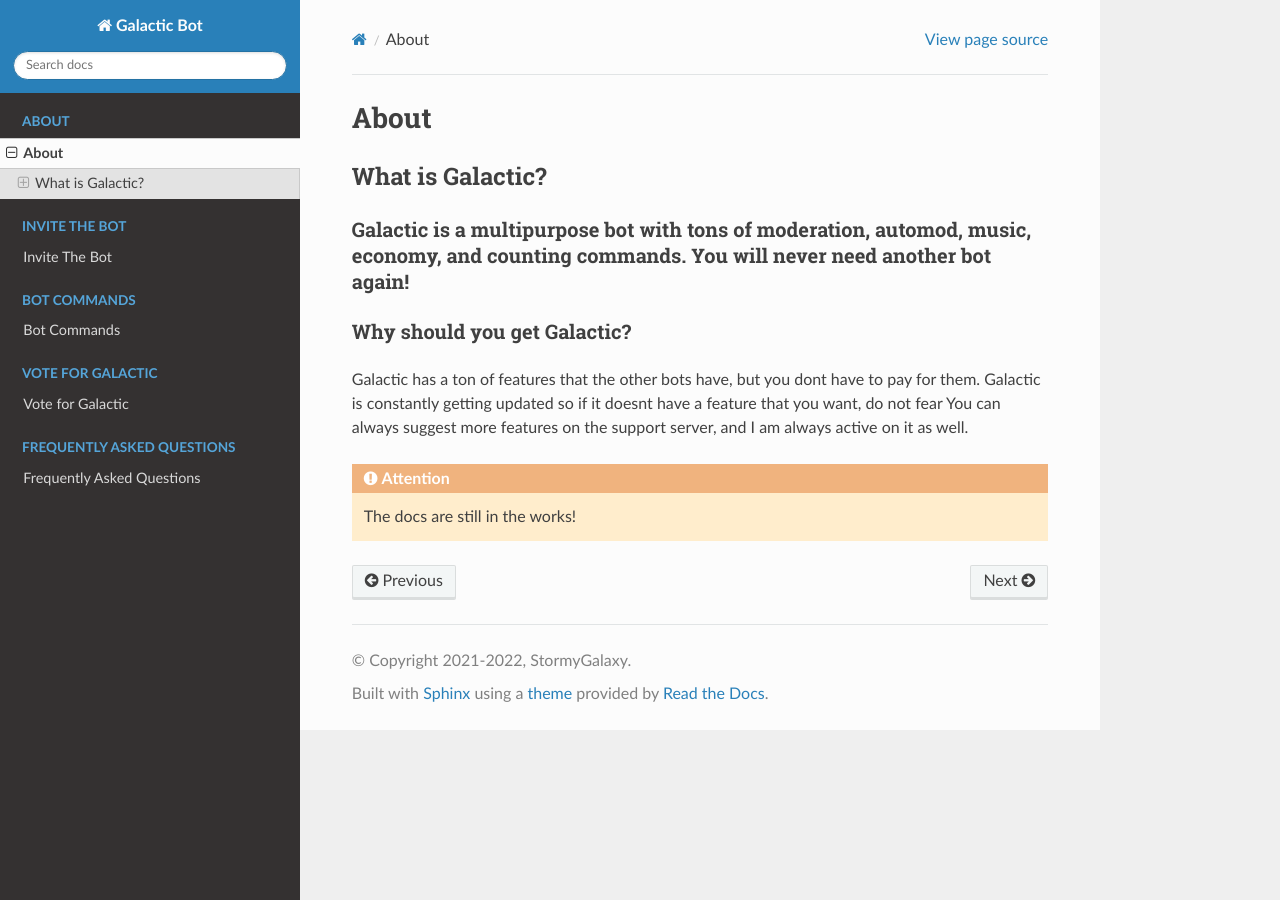
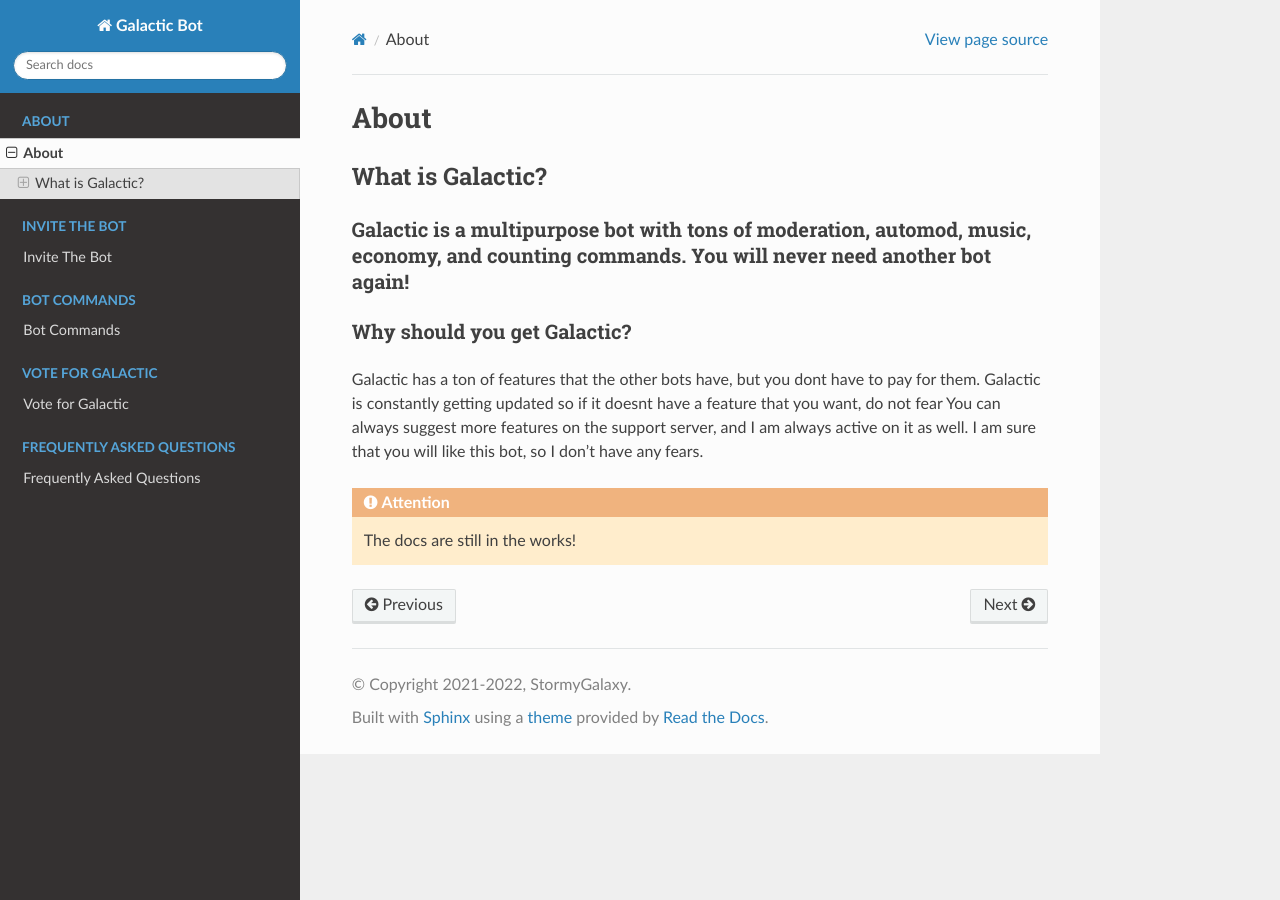
Before and after one commit to StormyGalaxy/Galactic-Bot, a Sphinx documentation site: the page built from docs/about/AboutTheBot.rst, in a window 1280 px wide. Built offline with Sphinx 7.4.7 and the Read the Docs theme 2.0.0, drawn with Linux system fonts in a browser that asks for light colours.

Commit message:
Update AboutTheBot.rst

```diff
--- a/docs/about/AboutTheBot.rst
+++ b/docs/about/AboutTheBot.rst
@@ -9,6 +9,6 @@ Galactic is a multipurpose bot with tons of moderation, automod, music, economy,
 Why should you get Galactic?
 ------------
 Galactic has a ton of features that the other bots have, but you dont have to pay for them. Galactic is constantly getting updated so if it doesnt have a feature that you want, do not fear
-You can always suggest more features on the support server, and I am always active on it as well.
+You can always suggest more features on the support server, and I am always active on it as well. I am sure that you will like this bot, so I don't have any fears.
 
 .. attention:: The docs are still in the works!
```
